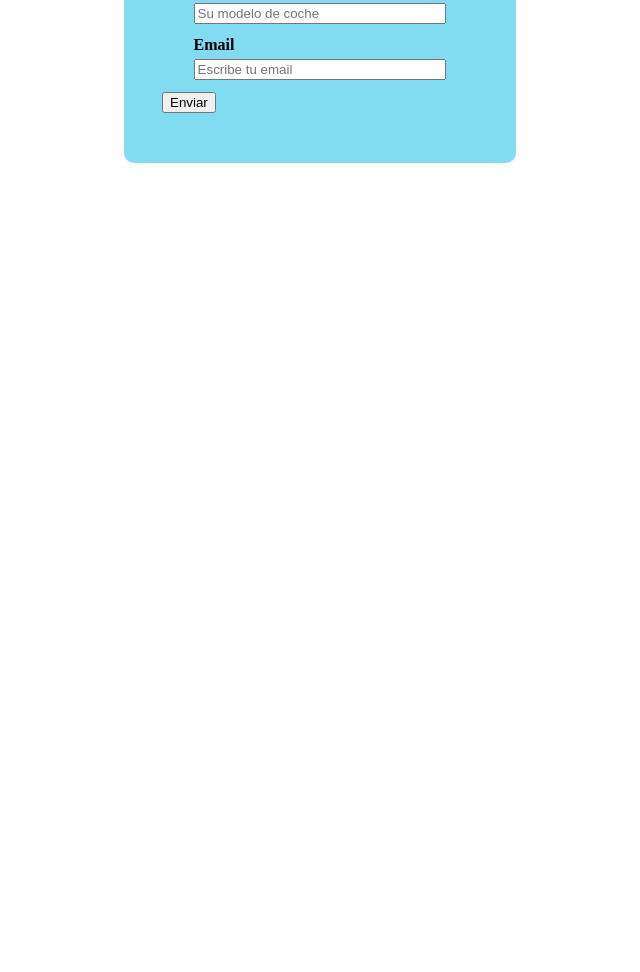
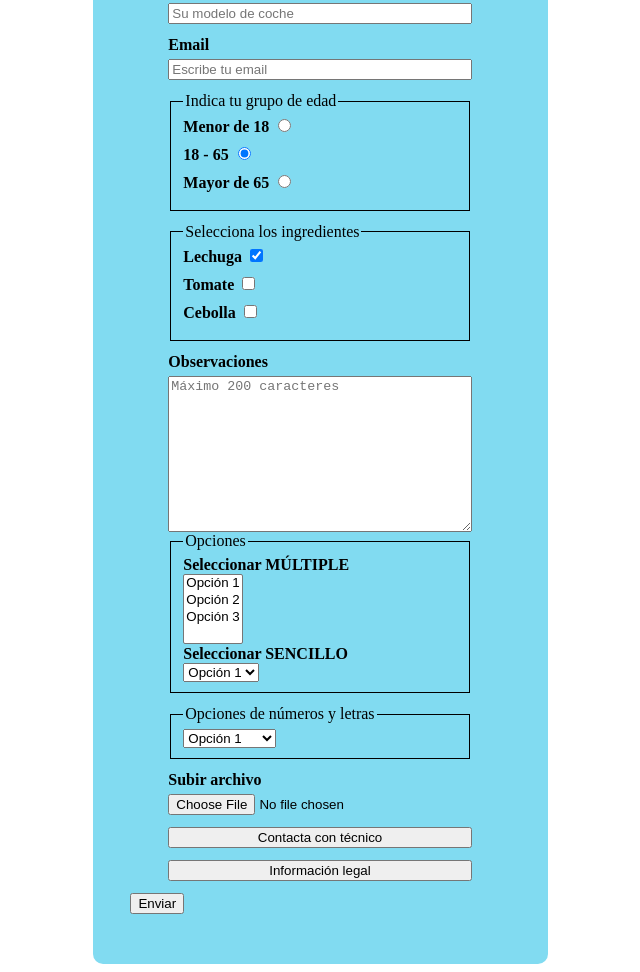
Before and after one commit to Cursohuetor/formulario-ejercicio, a plain HTML site: page index.html in a window 1280 px wide. Shown: the part 394-1366 px from the top of the page, without its empty margins (320-960 px from the left). Before the commit the page ends 800 px from the top, so only its background shows below. Drawn offline with Linux system fonts and the light colour scheme.

Commit message:
nuevos submit

```diff
--- a/css/estilos.css
+++ b/css/estilos.css
@@ -1,4 +1,4 @@
-form{	width:25%;
+form{	width:30%;
 	padding:3%;
 	border-radius:10px;
 	margin:auto;
@@ -13,7 +13,7 @@ div {display: flex;
 label{	margin-bottom: 5px;
 	font-weight: bold;
 }
-input {    margin-bottom: 12px;
+fieldset, input {    margin-bottom: 12px;
 }
 
 .login{
@@ -21,3 +21,16 @@ input {    margin-bottom: 12px;
 	padding: 15px 5px;
 	margin-bottom: 10px;
 }
+
+
+fieldset{
+	border: 1px solid black;
+}
+
+
+
+@media (max-width:650px){
+	form{	width:80%;
+	}
+
+}
--- a/index.html
+++ b/index.html
@@ -39,6 +39,112 @@
             <input type="email" id="correo" placeholder="Escribe tu email" required>
         </div>
 
+
+
+
+        <div>
+            <fieldset>
+                <legend>Indica tu grupo de edad</legend>
+                <label for="primero">Menor de 18</label>
+                <input type="radio" id="primero" name="edades"><br>
+                <label for="segundo">18 - 65</label>
+                <input type="radio" id="segundo" name="edades" checked ><br>
+                <label for="tercero">Mayor de 65</label>
+                <input type="radio" id="tercero" name="edades">
+            </fieldset>
+        </div>
+
+        <div>
+            <fieldset>
+                <legend>Selecciona los ingredientes</legend>
+                <label for="primero-ck">Lechuga</label>
+                <input type="checkbox" name="edades-ck" id="primero-ck" checked="checked"><br>
+                <label for="segundo-ck">Tomate</label>
+                <input type="checkbox" name="edades-ck" id="segundo-ck"><br>
+                <label for="tercero-ck">Cebolla</label>
+                <input type="checkbox" name="edades-ck" id="tercero-ck">
+            </fieldset>
+        </div>
+
+        <div>
+            <label for="miarea">Observaciones</label>
+            <textarea name="mensaje" id="miarea" cols="30" rows="10" maxlength="200" placeholder="Máximo 200 caracteres"></textarea>
+        </div>
+
+
+
+
+        <div>
+            <fieldset>
+                <legend>Opciones</legend>
+                <label for="misopciones">Seleccionar MÚLTIPLE</label><br>
+                <select multiple name="opciones" id="misopciones">
+                    <option value="opcion1">Opción 1</option>
+                    <option value="opcion2">Opción 2</option>
+                    <option value="opcion3">Opción 3</option>
+                </select>
+                    <br>
+                <label for="misopciones">Seleccionar SENCILLO</label><br>
+                <select name="opciones" id="misopciones">
+                    <option value="opcion1">Opción 1</option>
+                    <option value="opcion2">Opción 2</option>
+                    <option value="opcion3">Opción 3</option>
+                </select>
+            </fieldset>
+        </div>
+
+
+        <div>
+            <fieldset>
+                <legend>Opciones de números y letras</legend>
+                <label for="misopcionesDos"></label>
+                <select name="numerosyletras" id="misopcionesDos">
+                    <optgroup label="Números">
+                        <option value="opcion1">Opción 1</option>
+                        <option value="opcion2">Opción 2</option>
+                        <option value="opcion3">Opción 3</option>
+                        <option value="opcion4">Opción 4</option>
+                    </optgroup>
+                    <optgroup label="Letras">
+                        <option value="opcionA">Opción A</option>
+                        <option value="opcionB">Opción B</option>
+                        <option value="opcionC">Opción C</option>
+                        <option value="opcionD">Opción D</option>
+                    </optgroup>
+                </select>
+            </fieldset>
+        </div>
+
+
+
+        <div>
+            <label for="foto">Subir archivo</label>
+            <input type="file" name="subirFoto" id="foto" >
+
+            <input type="submit" value="Contacta con técnico" formaction="mailto:serviciotecnico@gmail.com">
+
+
+
+
+
+
+            <input type="submit" value="Información legal" formaction="https://oalhuetortajar.com/politica-de-privacidad/" formtarget="_blank">
+
+
+
+
+
+
+
+
+        </div>
+
+
+
+
+
+
+
         <input type="submit" value="Enviar">
 
     </form>
```
